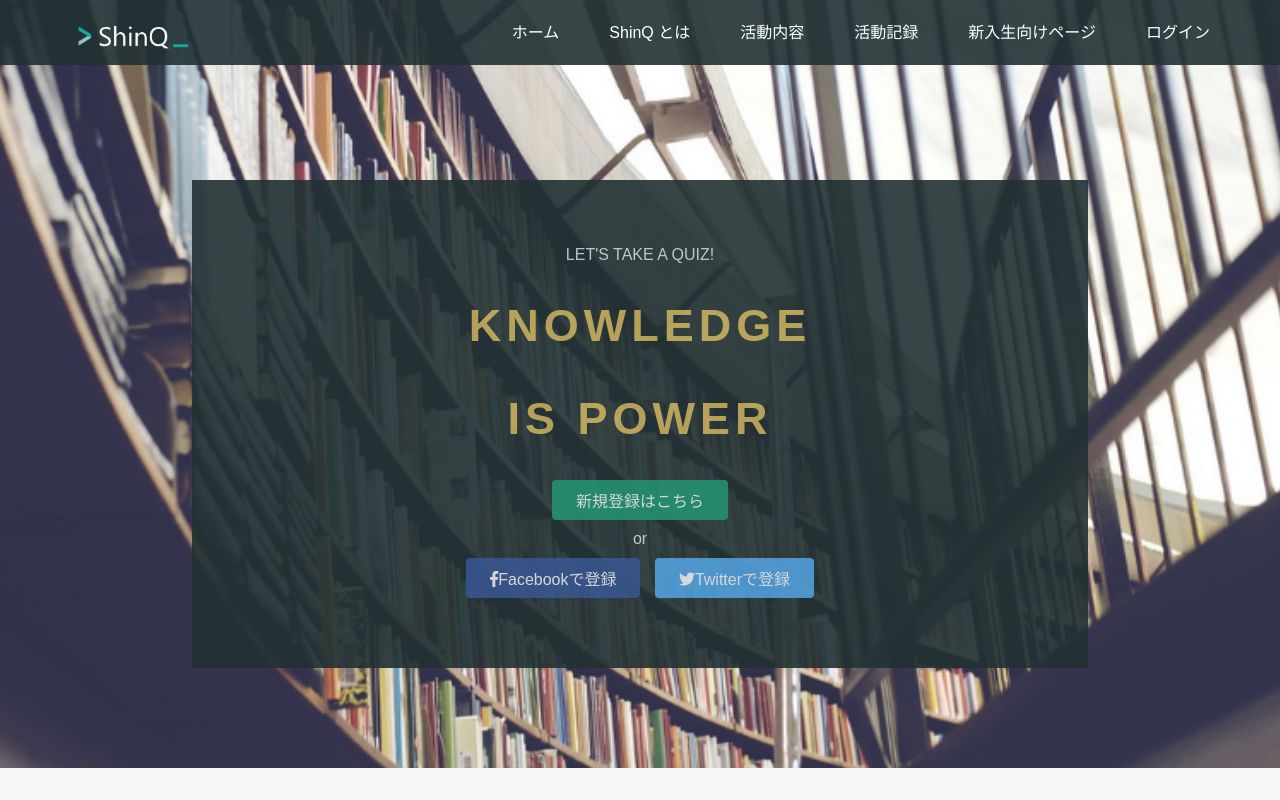
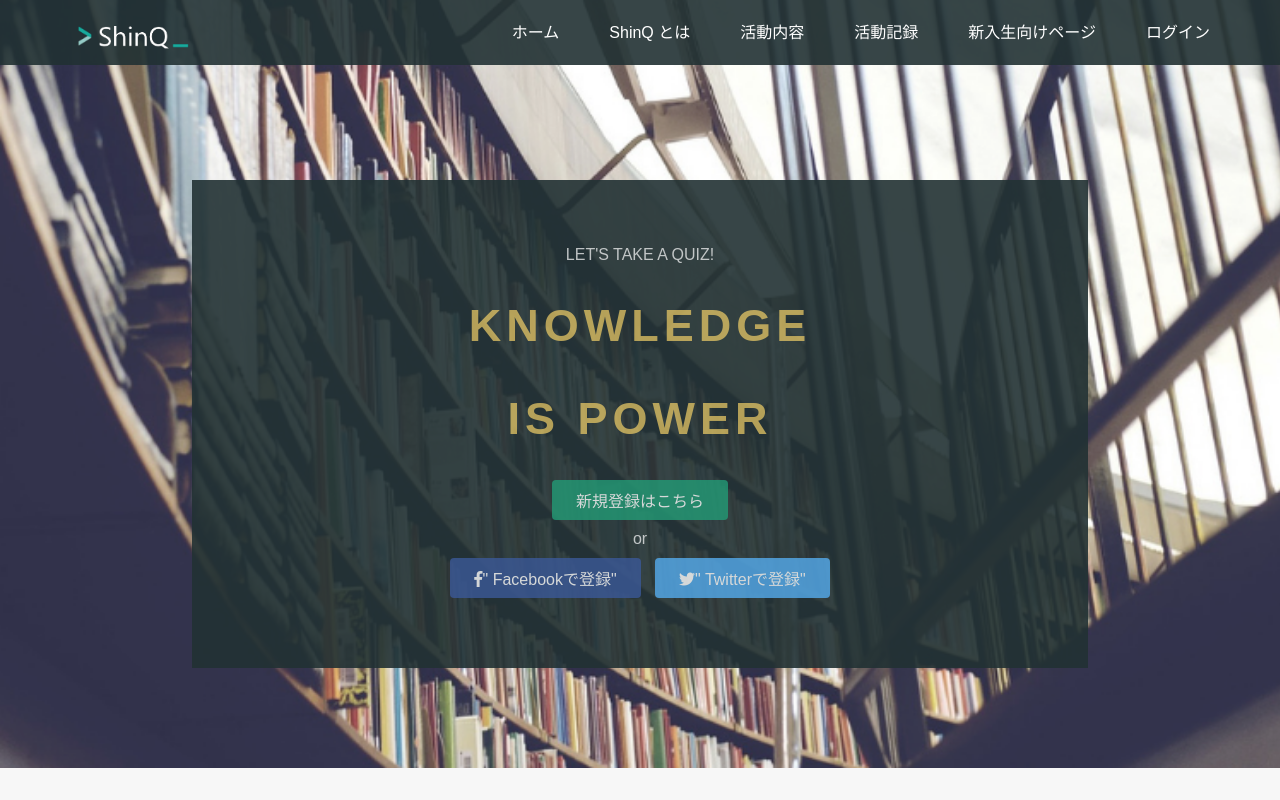
Before and after one commit to nanka-nemuiyo/test-page, a plain HTML site: page index.html in a window 1280 px wide. Shown: the top 800 px of the page. Drawn offline with Linux system fonts and the light colour scheme.

Commit message:
Update index.html

```diff
--- a/index.html
+++ b/index.html
@@ -40,8 +40,8 @@
         <div class="btn-wrapper">
           <a href="#" class="btn signup">新規登録はこちら</a>
           <p>or</p>
-          <a href="#" class="btn facebook"><i class="fab fa-facebook-f"></i>Facebookで登録</a>
-          <a href="#" class="btn twitter"><i class="fab fa-twitter"></i>Twitterで登録</a>
+          <a href="#" class="btn facebook"><i class="fab fa-facebook-f"></i>" Facebookで登録"</a>
+          <a href="#" class="btn twitter"><i class="fab fa-twitter"></i>" Twitterで登録"</a>
         </div>
       </div>
     </div>
```
